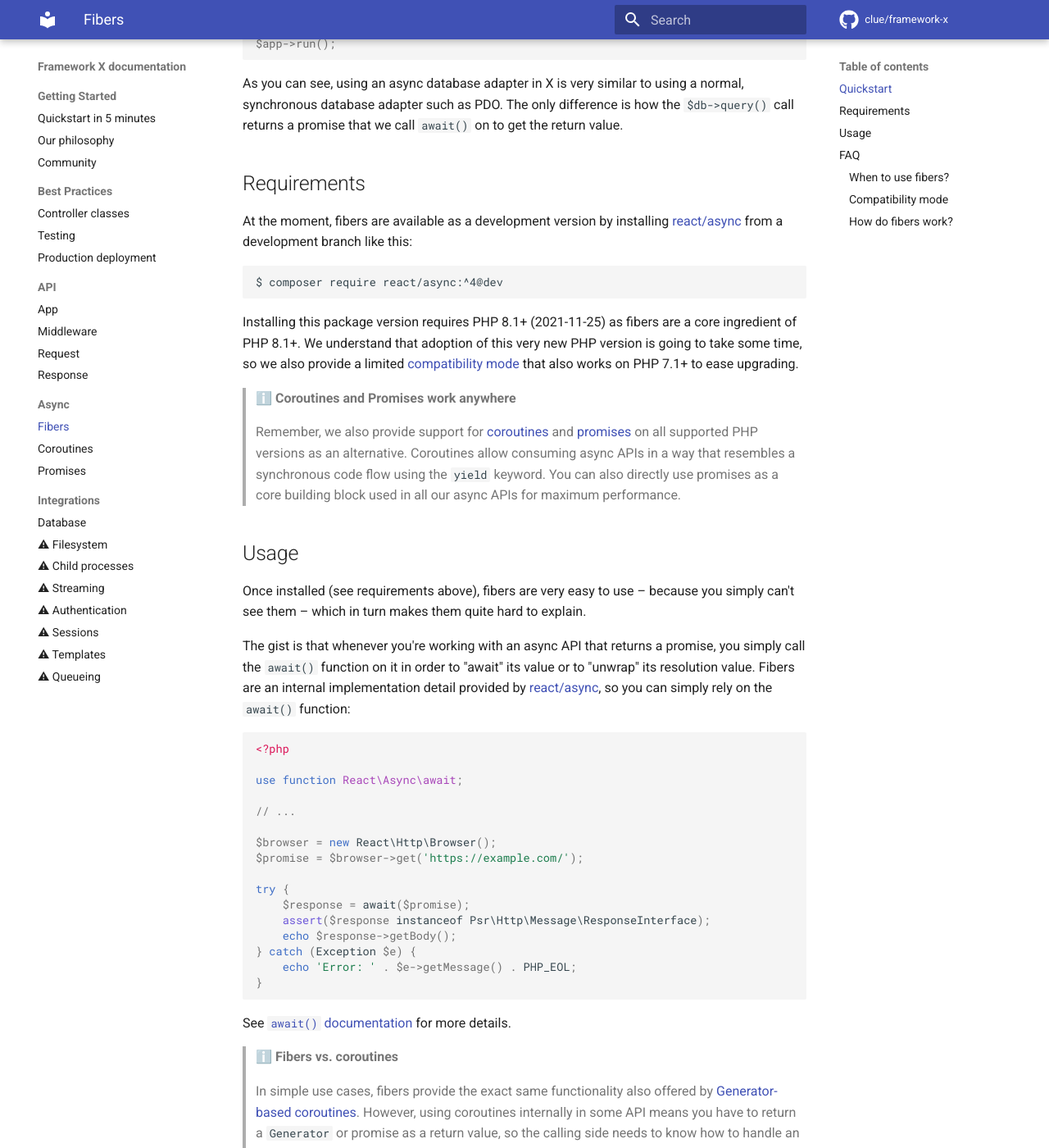
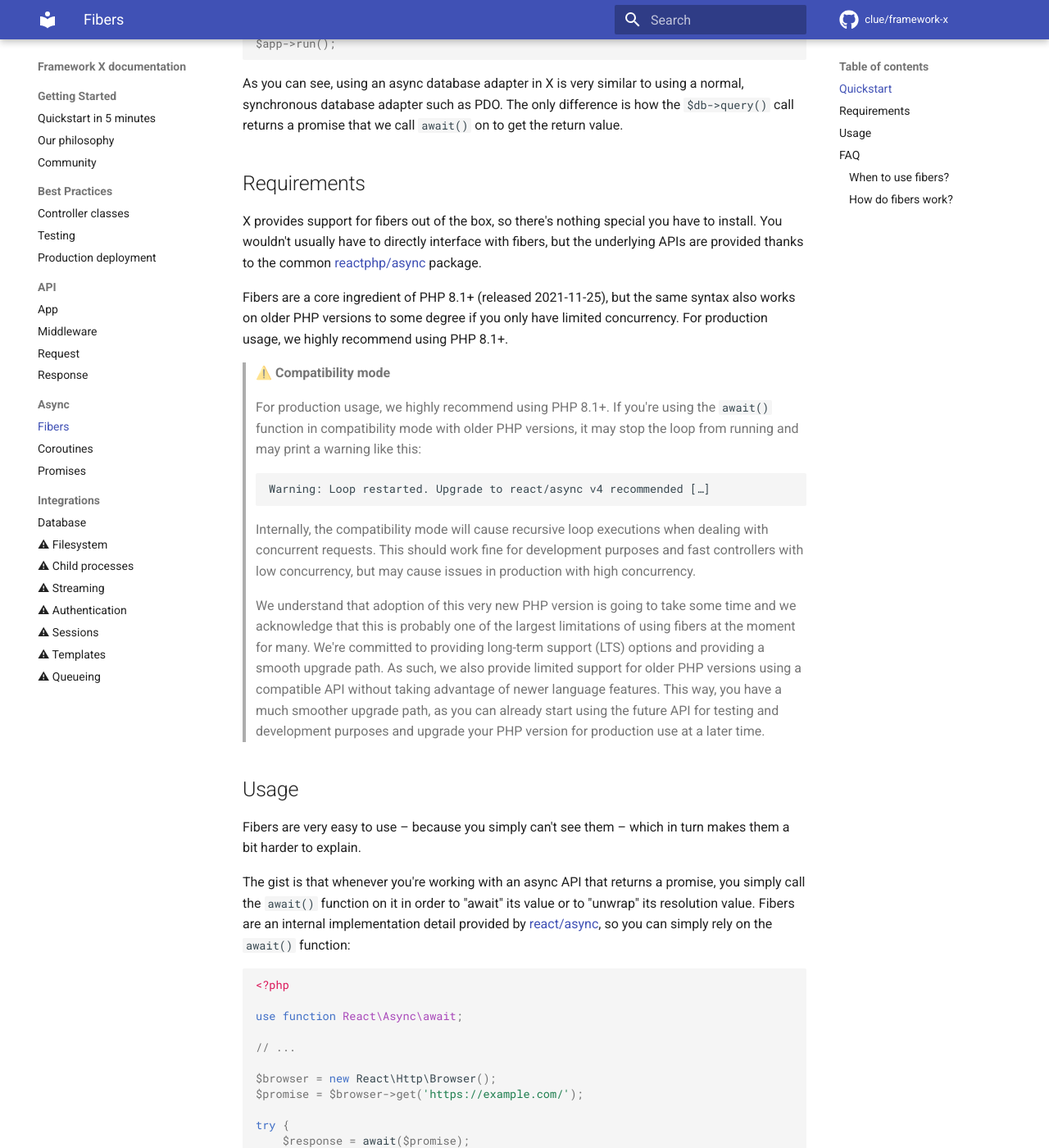
Before and after one commit to clue/framework-x, an MkDocs documentation site: the page built from docs/async/fibers.md, in a window 1280 px wide and 1400 px high, scrolled down 841 px. Shown: the whole window at 82% size. Built offline with MkDocs 1.6.1 and Material for MkDocs 9.7.7, drawn with Linux system fonts in a browser that asks for light colours; comment, search, counter and statistics services are not loaded; some of the changed text lies outside the part shown.

Commit message:
Built-in support for fibers on PHP 8.1 with stable reactphp/async

````diff
--- a/composer.json
+++ b/composer.json
@@ -13,13 +13,13 @@
     "require": {
         "php": ">=7.1",
         "nikic/fast-route": "^1.3",
+        "react/async": "^4 || ^3",
         "react/http": "^1.6",
         "react/promise": "^2.7"
     },
     "require-dev": {
         "phpunit/phpunit": "^9.5 || ^7.5",
-        "psr/container": "^2 || ^1",
-        "react/async": "^4@dev || ^3@dev"
+        "psr/container": "^2 || ^1"
     },
     "autoload": {
         "psr-4": {
--- a/docs/async/fibers.md
+++ b/docs/async/fibers.md
@@ -43,32 +43,44 @@ return value.
 
 ## Requirements
 
-At the moment, fibers are available as a development version by installing
-[react/async](https://github.com/reactphp/async) from a development branch
-like this:
+X provides support for fibers out of the box, so there's nothing special you
+have to install. You wouldn't usually have to directly interface with fibers,
+but the underlying APIs are provided thanks to the common
+[reactphp/async](https://github.com/reactphp/async) package.
 
-```bash
-$ composer require react/async:^4@dev
-```
+Fibers are a core ingredient of PHP 8.1+ (released 2021-11-25), but the same
+syntax also works on older PHP versions to some degree if you only have limited
+concurrency. For production usage, we highly recommend using PHP 8.1+.
 
-Installing this package version requires PHP 8.1+ (2021-11-25) as fibers are a
-core ingredient of PHP 8.1+. We understand that adoption of this very new PHP
-version is going to take some time, so we also provide a limited
-[compatibility mode](#compatibility-mode) that also works on PHP 7.1+ to ease
-upgrading.
-
-> ℹ️ **Coroutines and Promises work anywhere**
+> ⚠️ **Compatibility mode**
 >
-> Remember, we also provide support for [coroutines](coroutines.md) and
-> [promises](promises.md) on all supported PHP versions as an alternative.
-> Coroutines allow consuming async APIs in a way that resembles a synchronous
-> code flow using the `yield` keyword. You can also directly use promises as a
-> core building block used in all our async APIs for maximum performance.
+> For production usage, we highly recommend using PHP 8.1+. If you're using the
+> `await()` function in compatibility mode with older PHP versions, it may stop
+> the loop from running and may print a warning like this:
+>
+> ```
+> Warning: Loop restarted. Upgrade to react/async v4 recommended […]
+> ```
+>
+> Internally, the compatibility mode will cause recursive loop executions when
+> dealing with concurrent requests. This should work fine for development
+> purposes and fast controllers with low concurrency, but may cause issues in
+> production with high concurrency.
+>
+> We understand that adoption of this very new PHP version is going to take some
+> time and we acknowledge that this is probably one of the largest limitations
+> of using fibers at the moment for many. We're committed to providing long-term
+> support (LTS) options and providing a smooth upgrade path. As such, we also
+> provide limited support for older PHP versions using a compatible API without
+> taking advantage of newer language features. This way, you have a much
+> smoother upgrade path, as you can already start using the future API for
+> testing and development purposes and upgrade your PHP version for production
+> use at a later time.
 
 ## Usage
 
-Once installed (see requirements above), fibers are very easy to use – because
-you simply can't see them – which in turn makes them quite hard to explain.
+Fibers are very easy to use – because you simply can't see them – which in turn
+makes them a bit harder to explain.
 
 The gist is that whenever you're working with an async API that returns a
 promise, you simply call the `await()` function on it in order to "await" its
@@ -124,56 +136,6 @@ Coroutines allow consuming async APIs in a way that resembles a synchronous
 code flow using the `yield` keyword. You can also directly use promises as a
 core building block used in all our async APIs for maximum performance.
 
-### Compatibility mode
-
-Fibers are a core ingredient of PHP 8.1+, but the same syntax also works on
-older PHP versions to some degree if you only have limited concurrency.
-
-For production usage, we highly recommend using PHP 8.1+. At the moment, fibers
-are available as a development version by installing
-[react/async](https://github.com/reactphp/async) from a development branch
-like this:
-
-```bash
-$ composer require react/async:^4@dev
-```
-
-Installing this package version requires PHP 8.1+ (2021-11-25) as fibers are a
-core ingredient of PHP 8.1+. We understand that adoption of this very new PHP
-version is going to take some time, so we acknowledge that this is probably one
-of the largest limitations of using fibers at the moment.
-
-But don't worry, we're committed to providing long-term support (LTS) options
-and providing a smooth upgrade path. As such, we also provide limited support
-for older PHP versions using a compatible API without taking advantage of newer
-language features. By installing the v3 development version of this package, the
-same `await()` syntax also works on PHP 7.1+ to some degree if you only have
-limited concurrency. You can install either supported development version like
-this:
-
-```bash
-$ composer require react/async:"^4@dev || ^3@dev"
-```
-
-This way, you have a much smoother upgrade path, as you can already start using
-the future API for testing and development purposes and upgrade your PHP version
-for production use at a later time.
-
-> ⚠️ **Production usage**
->
-> For production usage, we highly recommend using PHP 8.1+. If you're using the
-> `await()` function in compatibility mode, it may stop the loop from running and
-> may print a warning like this:
->
-> ```
-> Warning: Loop restarted. Upgrade to react/async v4 recommended […]
-> ```
->
-> Internally, the compatibility mode will cause recursive loop executions when
-> dealing with concurrent requests. This should work fine for development
-> purposes and fast controllers with low concurrency, but may cause issues in
-> production with high concurrency.
-
 ### How do fibers work?
 
 Fibers are a means of creating code blocks that can be paused and resumed, but
````
